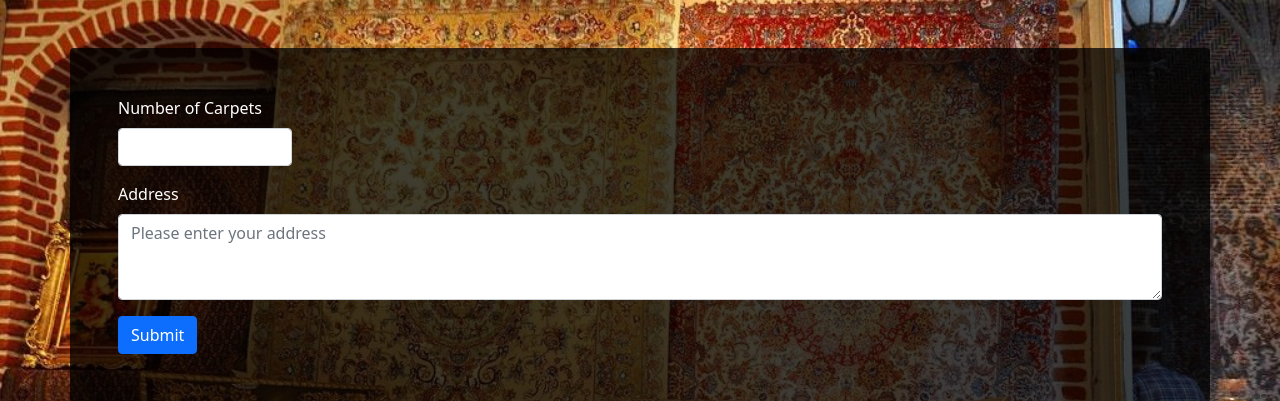
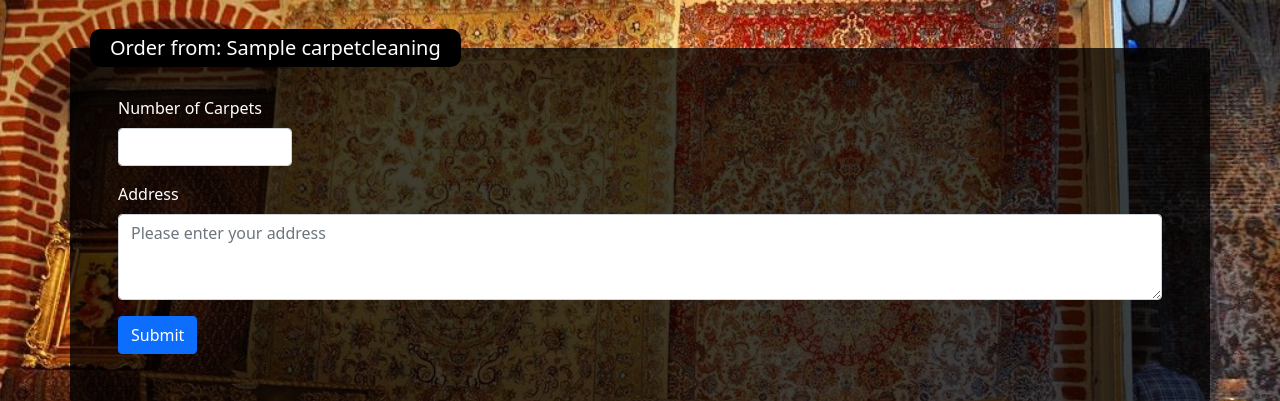
Before and after one commit to Broken37/carpet-cleaning, a Django app: page /orders/order/1 in a window 1280 px wide. Shown: the part 56-457 px from the top of the page. Run offline with Django 3.2, Linux system fonts and the light colour scheme; tables that the repository leaves empty hold one stand-in row (values such as "Sample post"); some libraries are stand-ins or nearby versions.

Commit message:
Add title to order page

```diff
--- a/orders/templates/orders/createOrder.html
+++ b/orders/templates/orders/createOrder.html
@@ -1,5 +1,6 @@
 {% extends "base.html" %}
 {% block content %}
+<h5 class='text-white content-title'>Order from: {{ carpet_cleaning.name }}</h5>
 <form action="#" method="POST">
     {% csrf_token %}
     <div class="mb-3 col-2">
--- a/orders/views.py
+++ b/orders/views.py
@@ -15,7 +15,7 @@ def order_view(request, carpet_cleaning_id):
             id of the carpet cleaning for which order should be created
 
     """
-
+    carpet_cleaning = CarpetCleaning.objects.get(pk=carpet_cleaning_id)
     if request.method == "POST":
         number = request.POST.get("number")
         address = request.POST.get("address")
@@ -24,7 +24,7 @@ def order_view(request, carpet_cleaning_id):
             carpet_count=number,
             address=address,
             customer=User.objects.first(),
-            carpet_cleaning=CarpetCleaning.objects.get(pk=carpet_cleaning_id),
+            carpet_cleaning=carpet_cleaning,
         )
-        return render(request, "orders/createOrder.html", {"done": True})
-    return render(request, "orders/createOrder.html", {"done": False})
+        return render(request, "orders/createOrder.html", {"done": True, "carpet_cleaning": carpet_cleaning})
+    return render(request, "orders/createOrder.html", {"done": False, "carpet_cleaning": carpet_cleaning})
--- a/static/css/main.css
+++ b/static/css/main.css
@@ -10,3 +10,13 @@ body {
     background: rgba(0,0,0,0.8);
     backdrop-filter: saturate(180%) blur(6px);
 }
+
+.content-title {
+    position: absolute;
+    top: 0;
+    left: 20px;
+    transform: translateY(-50%);
+    background: black;
+    padding: 7px 20px;
+    border-radius: 10px;
+}
--- a/templates/base.html
+++ b/templates/base.html
@@ -15,7 +15,7 @@
 
 <body>
   {% include 'partials/nav.html' %}
-  <div class="container p-5 mt-5 rounded" style='background: rgba(0, 0, 0, 0.75);'>
+  <div class="container p-5 mt-5 rounded position-relative" style='background: rgba(0, 0, 0, 0.75);'>
     {% block content %}{% endblock content %}
   </div>
 
```
